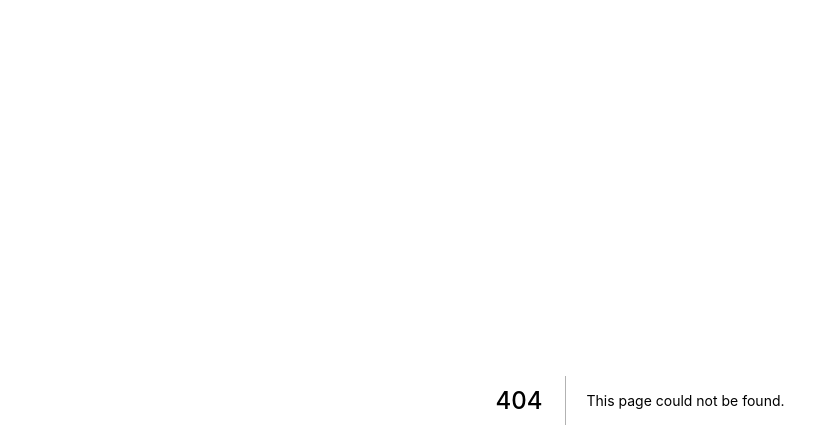
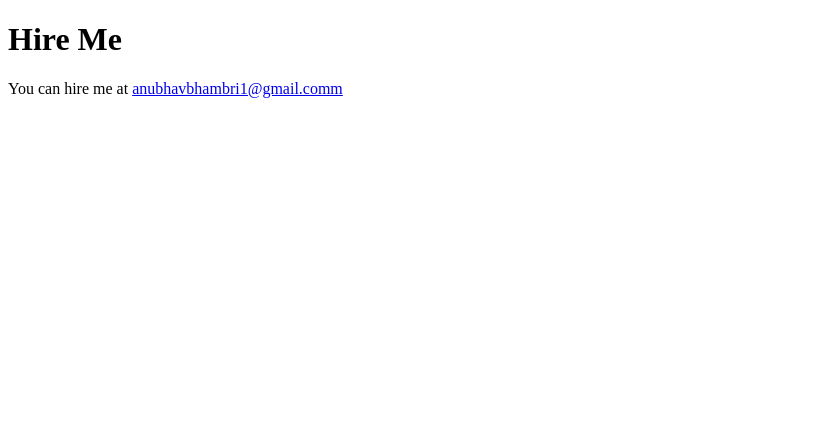
Before and after one commit to Anubhav311/next-portfolio, a Next.js app: page /hireme in a window 1280 px wide. Before the commit this address had no page. Shown: the top 448 px of the page, without its empty margins (0-839 px from the left). Built offline with nearby package versions, Linux system fonts and the light colour scheme.

Commit message:
added hireme.js page

```diff
--- /dev/null
+++ b/pages/hireme.js
@@ -0,0 +1,7 @@
+const HireMe = () =>
+    <div>
+        <h1>Hire Me</h1>
+        <p>You can hire me at <a href="mailto:anubhavbhambri1@gmail.comm">anubhavbhambri1@gmail.comm</a></p>
+    </div>
+
+export default HireMe
```
